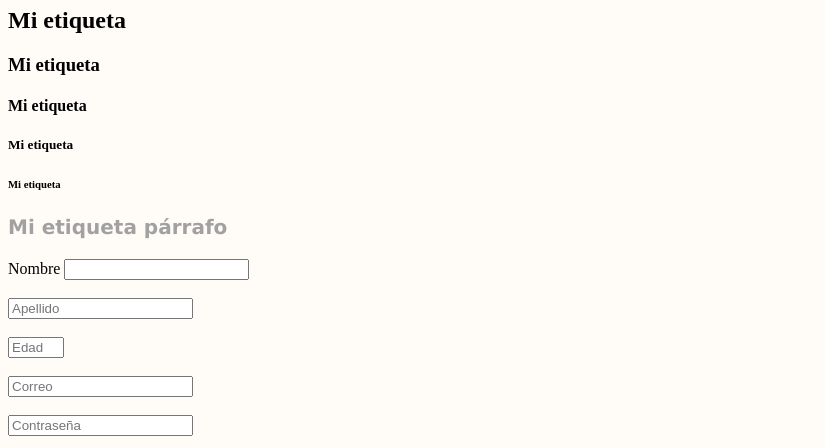
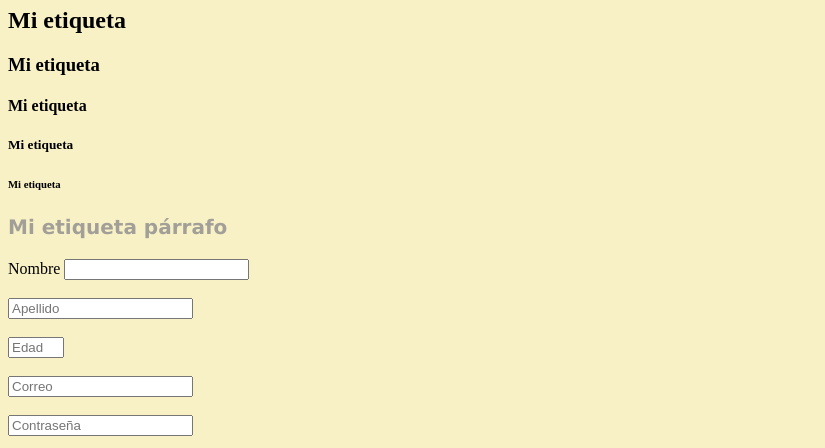
Before and after one commit to adonyiriarte/BEDUsantanderfront, a plain HTML site: page index.html in a window 1280 px wide. Shown: the part 597-1045 px from the top of the page, without its empty margins (0-825 px from the left). Drawn offline with Linux system fonts and the light colour scheme; grey boxes are pictures that could not be loaded.

Commit message:
Cambie el background color

```diff
--- a/styles.css
+++ b/styles.css
@@ -1,5 +1,5 @@
 body {
-    background-color: #fffbf7;
+    background-color: #f8f1c6;
 }
 h1 {
     color: #46484c;
```
